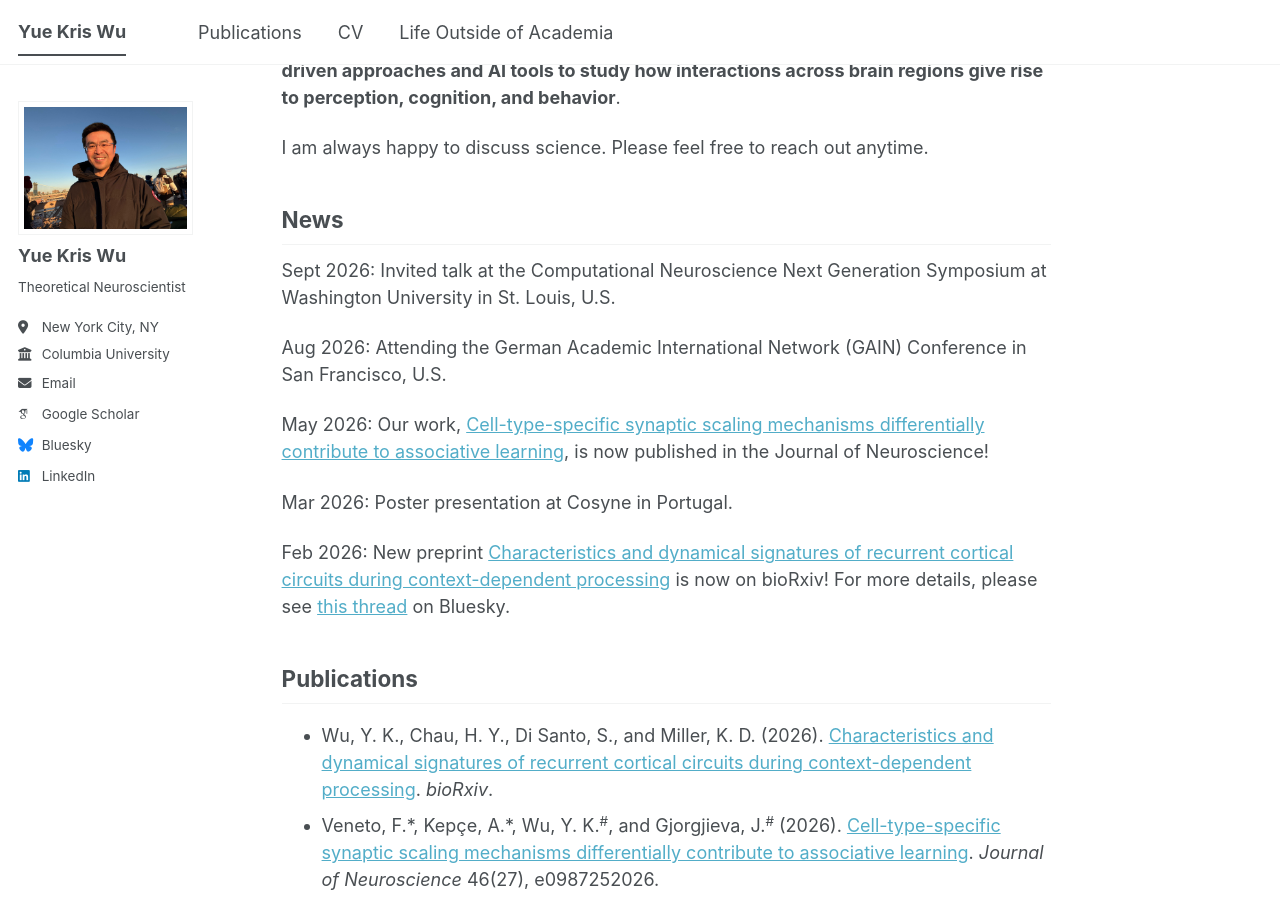
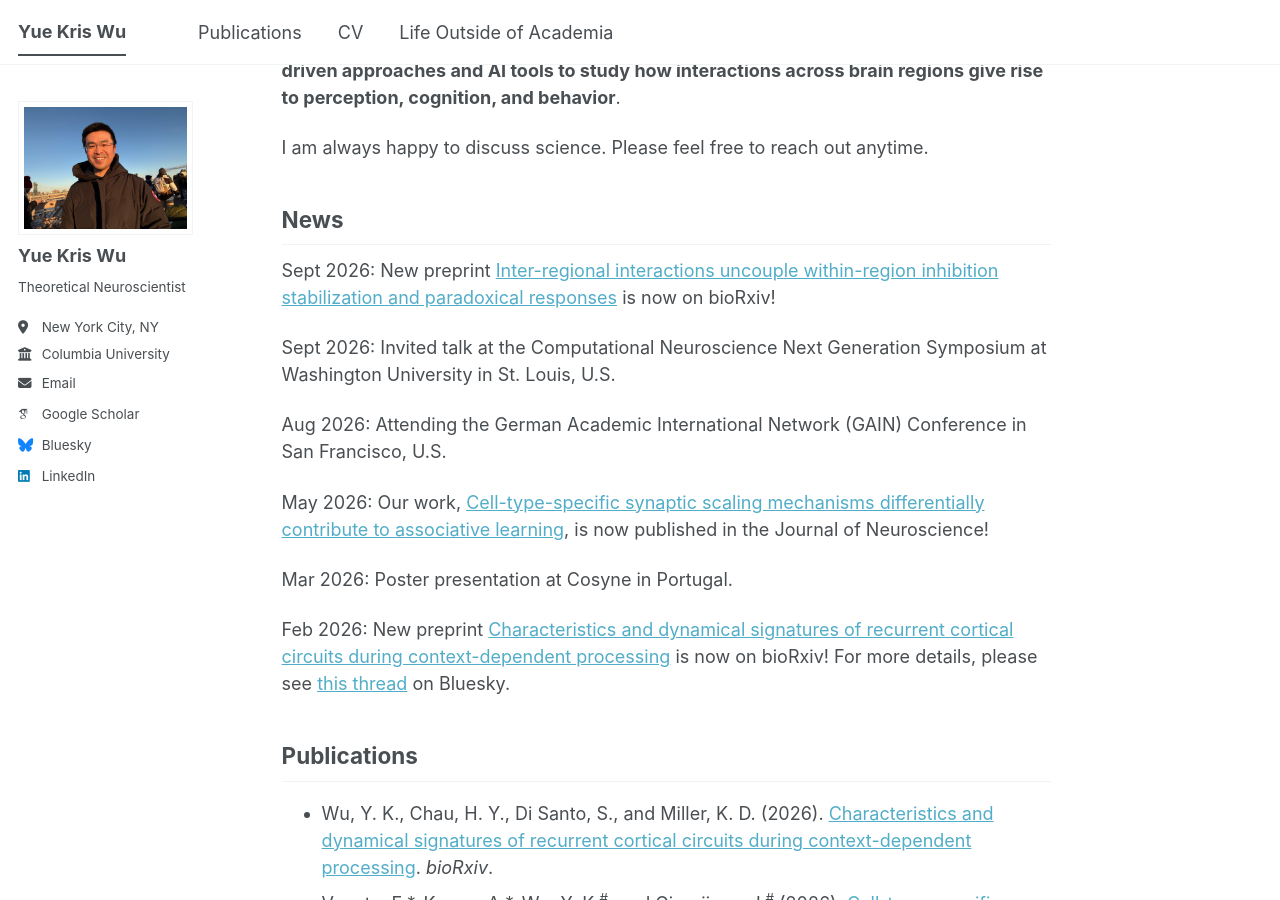
Before and after one commit to yuekriswu/yuekriswu.github.io, a Jekyll site: the page built from _pages/about.md, in a window 1280 px wide and 900 px high, scrolled down 647 px. Built offline with Jekyll 4.4.1, drawn with Linux system fonts in a browser that asks for light colours; emoji names are drawn with the system emoji font; some web fonts are replaced; a script bundle is joined from its source files by our own code; library files that are not in the unit come from our copies.

Commit message:
Update about.md

```diff
--- a/_pages/about.md
+++ b/_pages/about.md
@@ -24,6 +24,8 @@ I am always happy to discuss science. Please feel free to reach out anytime.
 
 News
 ------
+Sept 2026: New preprint [Inter-regional interactions uncouple within-region inhibition stabilization and paradoxical responses](https://www.biorxiv.org/content/10.64898/2026.09.09.750483v1) is now on bioRxiv!
+
 Sept 2026: Invited talk at the Computational Neuroscience Next Generation Symposium at Washington University in St. Louis, U.S.
 
 Aug 2026: Attending the German Academic International Network (GAIN) Conference in San Francisco, U.S.
```
